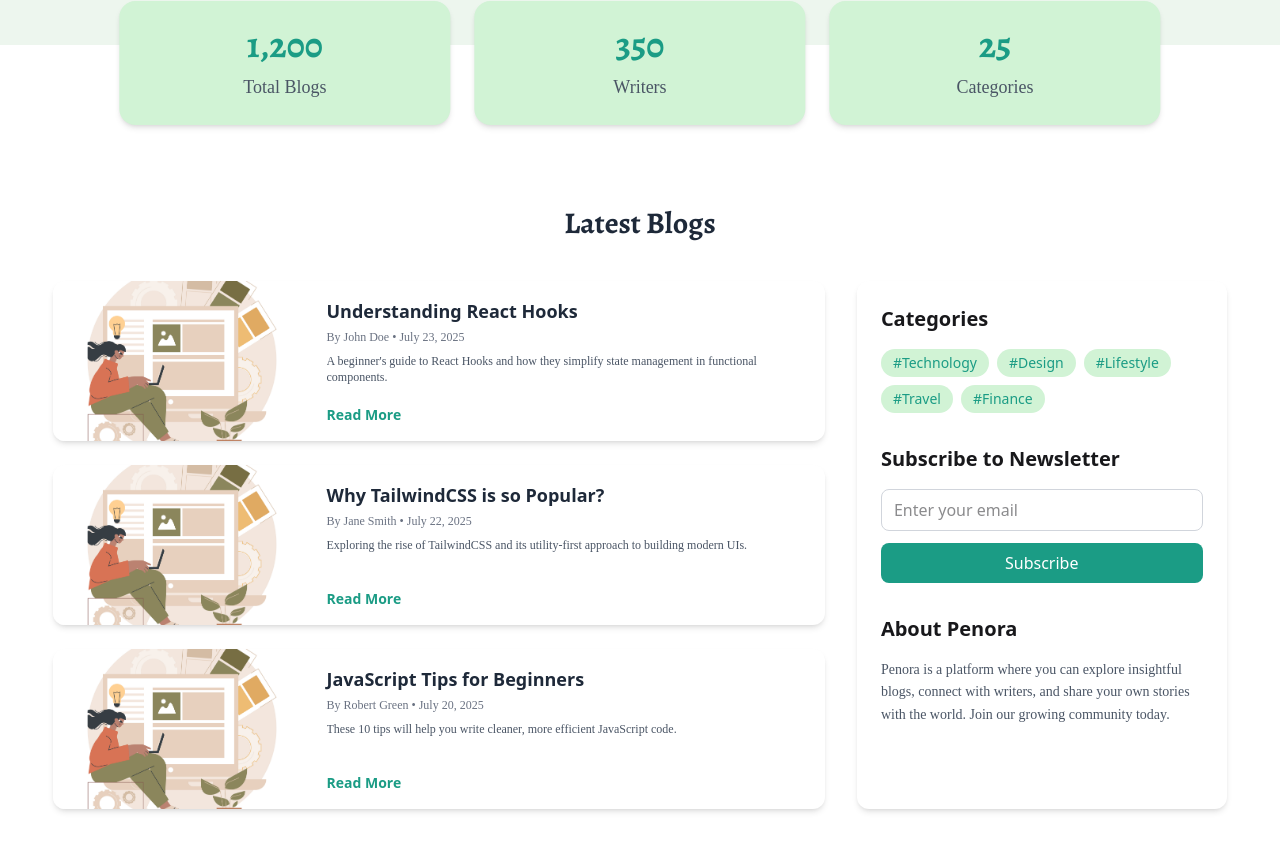
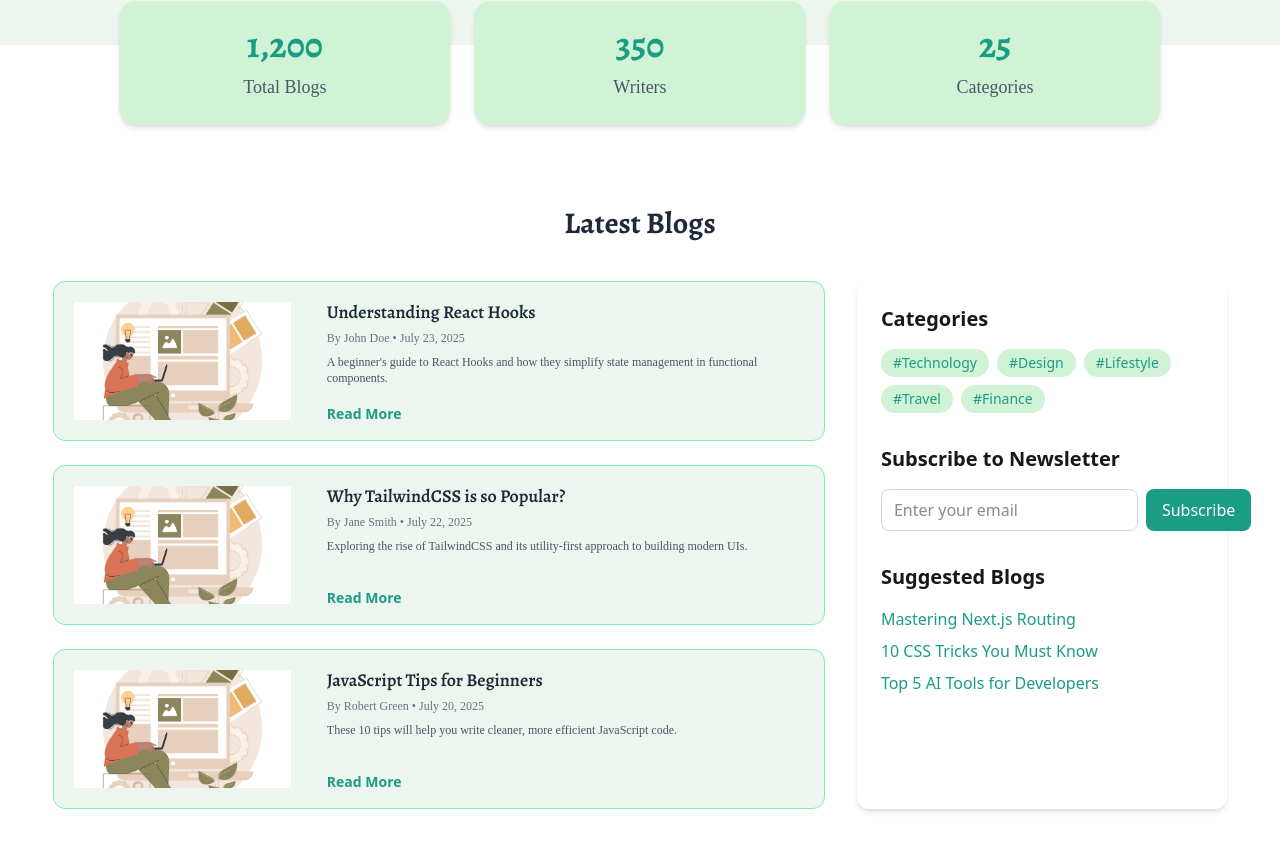
Before and after one commit to tasninanika/Penora-Client, a React (Vite) app: page / in a window 1280 px wide. Shown: the part 541-1392 px from the top of the page. Built offline with nearby package versions, Linux system fonts and the light colour scheme; a web font is replaced by a local one.

Commit message:
apply style on latest blogs section

```diff
--- a/src/components/home/LatestBlogs.jsx
+++ b/src/components/home/LatestBlogs.jsx
@@ -35,6 +35,11 @@ const LatestBlogs = () => {
   ];
 
   const categories = ["Technology", "Design", "Lifestyle", "Travel", "Finance"];
+  const suggestedBlogs = [
+    "Mastering Next.js Routing",
+    "10 CSS Tricks You Must Know",
+    "Top 5 AI Tools for Developers",
+  ];
 
   const handleSubscribe = (e) => {
     e.preventDefault();
@@ -56,20 +61,20 @@ const LatestBlogs = () => {
           {blogs.map((blog) => (
             <div
               key={blog.id}
-              className="bg-white shadow-md rounded-xl overflow-hidden hover:shadow-lg transition-shadow duration-300 flex flex-col md:flex-row h-40"
+              className="border border-green-300 bg-[#edf6ee] rounded-xl overflow-hidden hover:shadow-lg transition-shadow duration-300 flex flex-col md:flex-row h-40"
             >
               {/* Image Left */}
               <img
                 src={blog.image}
                 alt={blog.title}
-                className="w-full md:w-1/3 h-full object-cover"
+                className="w-full md:w-1/3 h-full object-cover p-5 rounded-lg"
               />
               {/* Text Right */}
               <div className="p-4 flex-1 flex flex-col justify-between">
                 <div>
-                  <h3 className="text-lg font-semibold text-gray-800 mb-1">
+                  <h2 className="text-lg font-semibold text-gray-800 mb-1">
                     {blog.title}
-                  </h3>
+                  </h2>
                   <p className="text-gray-500 text-xs mb-2">
                     By {blog.author} • {blog.date}
                   </p>
@@ -85,7 +90,7 @@ const LatestBlogs = () => {
           ))}
         </div>
 
-        {/* Right Side - Single Background Layout */}
+        {/* Right Side */}
         <div className="bg-white shadow-md rounded-xl p-6 space-y-8">
           {/* Categories */}
           <div>
@@ -107,13 +112,16 @@ const LatestBlogs = () => {
             <h3 className="text-xl font-semibold mb-4">
               Subscribe to Newsletter
             </h3>
-            <form onSubmit={handleSubscribe} className="flex flex-col gap-3">
+            <form
+              onSubmit={handleSubscribe}
+              className="flex gap-2 flex-col sm:flex-row"
+            >
               <input
                 type="email"
                 placeholder="Enter your email"
                 value={email}
                 onChange={(e) => setEmail(e.target.value)}
-                className="border border-gray-300 rounded-lg px-3 py-2 outline-none focus:border-[#1b9c85]"
+                className="border border-gray-300 rounded-lg px-3 py-2 outline-none focus:border-[#1b9c85] flex-1"
                 required
               />
               <button
@@ -125,14 +133,19 @@ const LatestBlogs = () => {
             </form>
           </div>
 
-          {/* About Paragraph */}
+          {/* Suggested Blogs */}
           <div>
-            <h3 className="text-xl font-semibold mb-4">About Penora</h3>
-            <p className="text-gray-600 text-sm leading-relaxed">
-              Penora is a platform where you can explore insightful blogs,
-              connect with writers, and share your own stories with the world.
-              Join our growing community today.
-            </p>
+            <h3 className="text-xl font-semibold mb-4">Suggested Blogs</h3>
+            <ul className="space-y-2">
+              {suggestedBlogs.map((blog, idx) => (
+                <li
+                  key={idx}
+                  className="text-[#1b9c85] cursor-pointer hover:underline"
+                >
+                  {blog}
+                </li>
+              ))}
+            </ul>
           </div>
         </div>
       </div>
```
